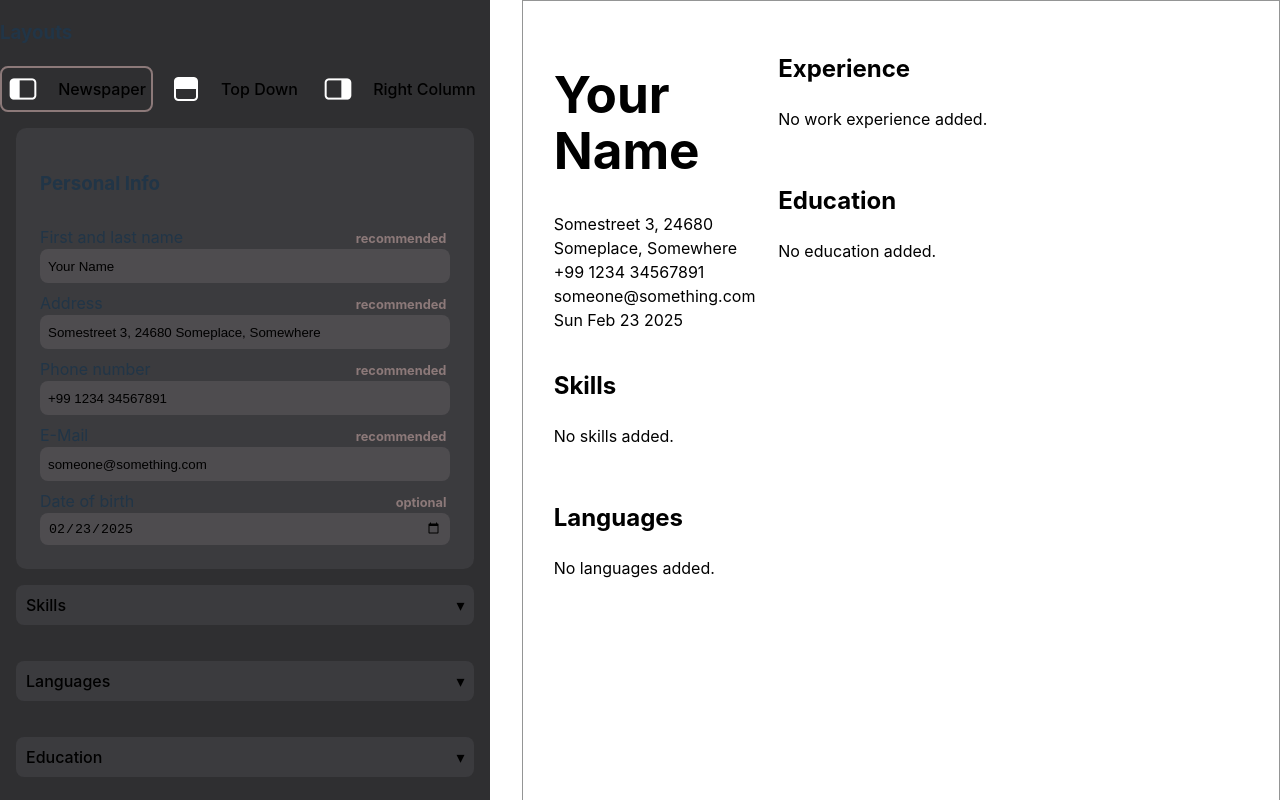
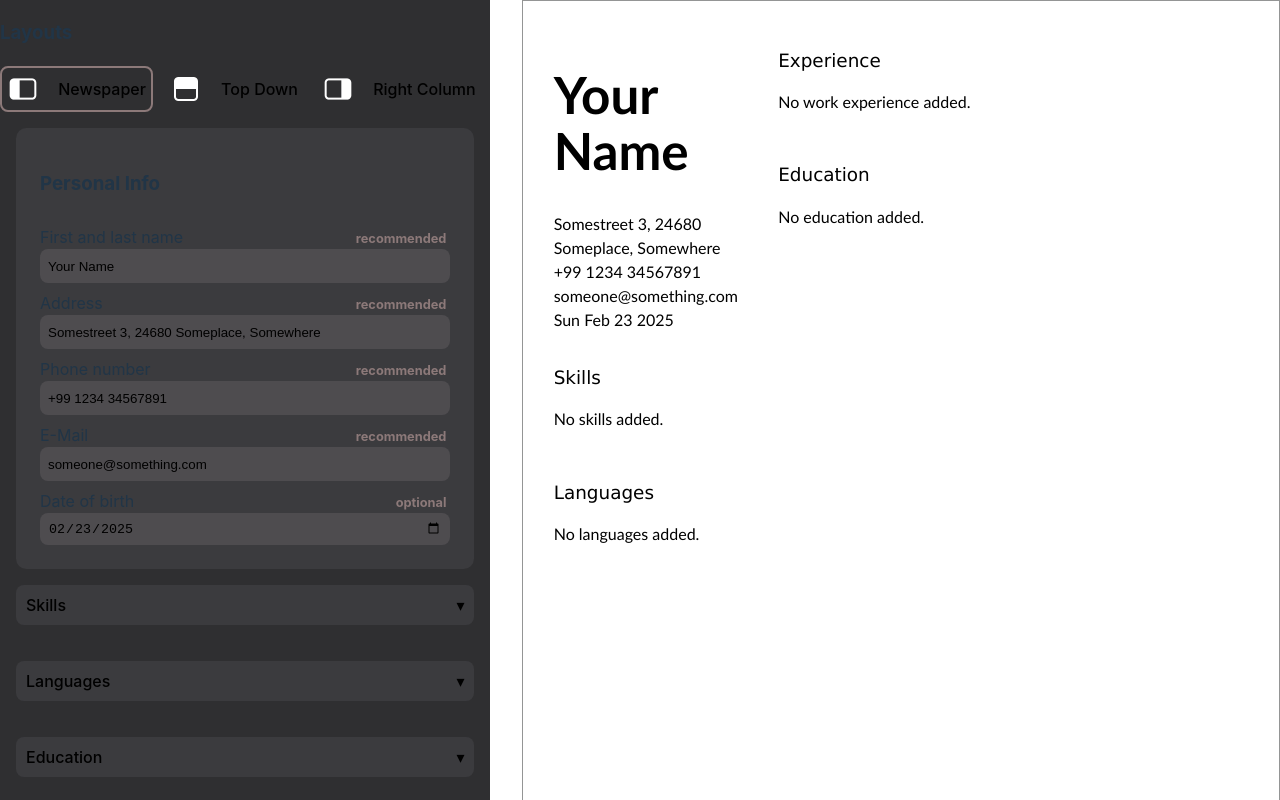
Before and after one commit to FukcThat/cv-generator, a React (Vite) app: page / in a window 1280 px wide. Shown: the top 800 px of the page. Built offline with nearby package versions, Linux system fonts and the light colour scheme.

Commit message:
STYLE: Resume page fonts

```diff
--- a/src/styles/Resume.css
+++ b/src/styles/Resume.css
@@ -1,33 +1,17 @@
-/* .resume-container {
-  margin: 4rem;
-  padding-inline: 8mm;
-  height: 297mm;
-  width: 210mm;
-  background-color: white;
-  color: black;
-  border: 1px solid rgb(148, 149, 149);
+.resume-page {
+  font-family: "Trebuchet MS", "Lucida Sans Unicode", "Lucida Grande",
+    "Lucida Sans", Arial, sans-serif;
 }
 
-.resume-layout {
-  display: grid;
-  width: 100%;
-  gap: 1rem;
-  align-items: start;
+h1 {
+  font-family: "Gill Sans", "Gill Sans MT", Calibri, "Trebuchet MS", sans-serif;
 }
 
-.resume-column {
-  display: flex;
-  flex-direction: column;
-  gap: 1rem;
-  width: 100%;
+h2 {
+  font-family: Verdana, Geneva, Tahoma, sans-serif;
+  font-weight: 400;
+  font-size: 1.15rem;
 }
-
-.resume-section {
-  display: block;
-  width: 100%;
-  max-width: 100%;
-}
- */
 
 .resume-page {
   display: flex;
```
